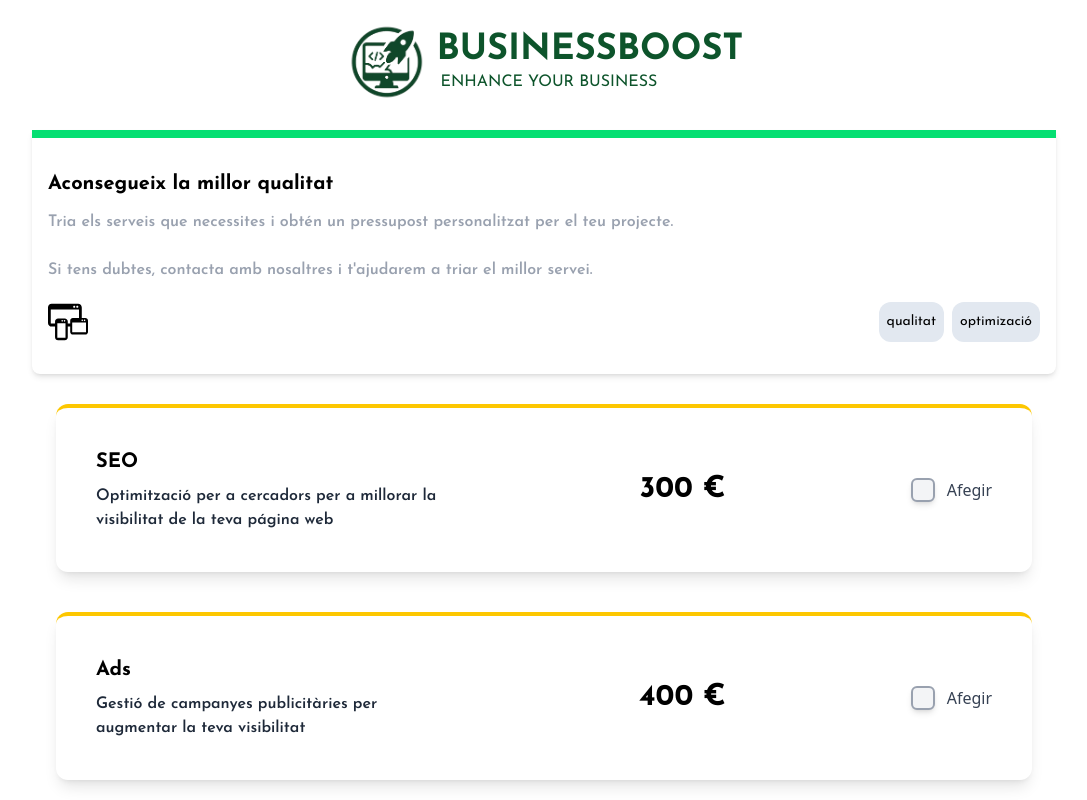
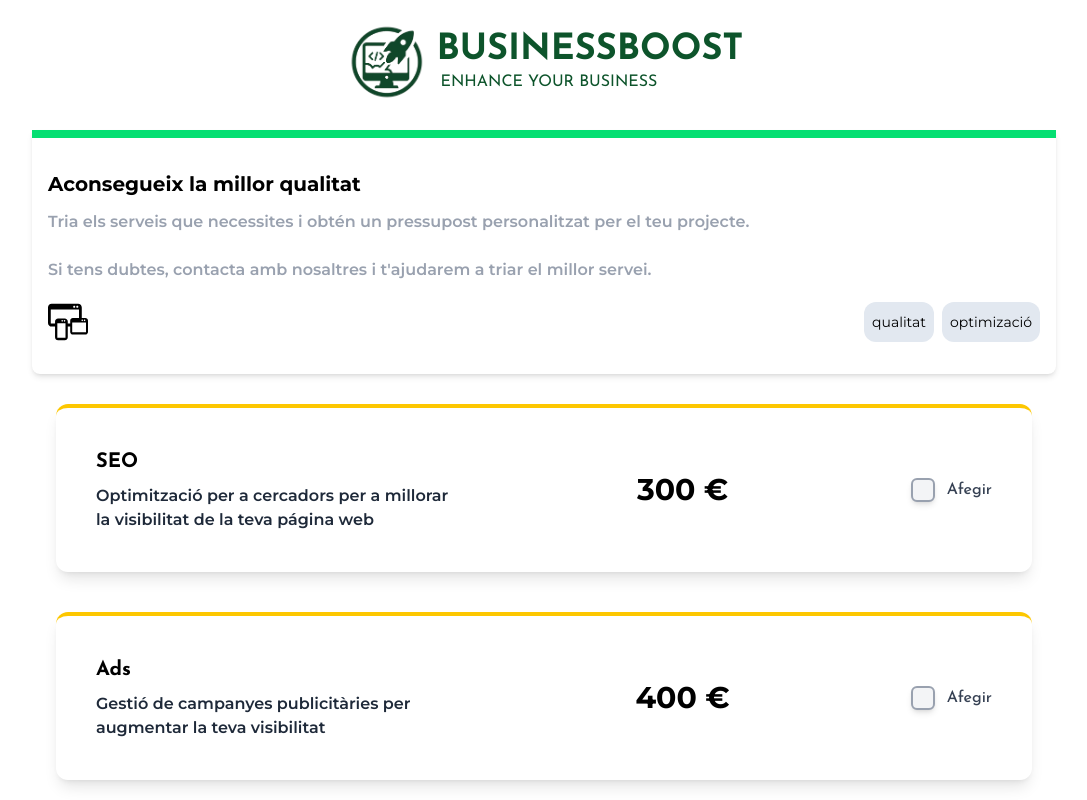
Before and after one commit to JlBestMc/S6.-Budget-Website, a React (Vite) app: page /calculator in a window 1280 px wide. Shown: the top 800 px of the page, without its empty margins (96-1183 px from the left). Built offline with nearby package versions, Linux system fonts and the light colour scheme.

Commit message:
feature WelcomePage completed

```diff
--- a/index.html
+++ b/index.html
@@ -2,7 +2,7 @@
 <html lang="en">
   <head>
     <meta charset="UTF-8" />
-    <link rel="icon" type="image/svg+xml" href="/vite.svg" />
+    <link rel="icon" type="image/svg+xml" href="/src/assets/boost.png" />
     <meta name="viewport" content="width=device-width, initial-scale=1.0" />
     <link href="https://fonts.googleapis.com/css2?family=Josefin+Sans&display=swap" rel="stylesheet">
     <title>BusinessBoost</title>
--- a/src/features/cards/components/Checkbox.tsx
+++ b/src/features/cards/components/Checkbox.tsx
@@ -38,7 +38,7 @@
             </svg>
           </span>
 
-          <span className="ml-3 text-gray-700 group-hover:text-green-500 font-medium transition-colors duration-300">
+          <span className="ml-3 text-gray-700 group-hover:text-green-500 font-josefin font-medium transition-colors duration-300">
             Afegir
           </span>
         </label>
--- a/src/features/cards/components/ServiceCards.tsx
+++ b/src/features/cards/components/ServiceCards.tsx
@@ -16,7 +16,7 @@
 export default function ServiceCards({
   selected,
   onToggle,
-  webOptions
+  webOptions,
 }: ServiceCardsProps) {
   return (
     <div className="space-y-4">
@@ -28,7 +28,8 @@
           onToggle={() => onToggle(service.id)}
           isWebService={service.title.toLowerCase().includes("web")}
           webOptions={
-      service.title.toLowerCase().includes("web") && selected.includes(service.id)
+            service.title.toLowerCase().includes("web") &&
+            selected.includes(service.id)
               ? webOptions
               : undefined
           }
--- a/src/features/cards/components/WebOptions.tsx
+++ b/src/features/cards/components/WebOptions.tsx
@@ -18,7 +18,7 @@
     <div className="flex justify-end">
       <div className="mt-4 space-y-4 pt-4">
         <div className="flex justify-end items-center h-20 gap-3">
-          <span className="text-sm flex items-center text-gray-800 font-semibold"><img className="w-10 mr-3" src={page}></img> Número de pàgines:</span>
+          <span className="text-sm flex items-center text-gray-800 font-semibold font-montserrat"><img className="w-10 mr-3" src={page}></img> Número de pàgines:</span>
           <button
             onClick={() => onChangePages(Math.max(1, numPages - 1))}
             className="cursor-pointer transition-all bg-red-500 text-white px-3  rounded-lg
@@ -45,7 +45,7 @@
         </div>
 
         <div className="flex items-center gap-3 h-20">
-          <span className="text-sm flex items-center text-gray-800 font-semibold"><img className="w-10 mr-2" src={idioma}></img> Número de llenguatges:</span>
+          <span className="text-sm flex items-center text-gray-800 font-semibold font-montserrat"><img className="w-10 mr-2" src={idioma}></img> Número de llenguatges:</span>
           <button
             onClick={() => onChangeLanguages(Math.max(1, numLanguages - 1))}
             className="cursor-pointer transition-all bg-red-500 text-white px-3 rounded-lg
--- a/src/features/cards/components/card.tsx
+++ b/src/features/cards/components/card.tsx
@@ -33,10 +33,10 @@
         <div className="flex flex-row justify-between items-center">
           <div className="w-2/5">
             <h3 className="font-bold w-fit text-xl font-josefin">{title}</h3>
-            <p className="text-md text-gray-800 font-semibold font-josefin pt-2">{description}</p>
+            <p className="text-md text-gray-800 font-semibold font-montserrat pt-2">{description}</p>
           </div>
           <div>
-            <p className="text-3xl font-bold font-josefin">{price} €</p>
+            <p className="text-3xl font-bold font-montserrat">{price} €</p>
           </div>
           <div className="flex items-center gap-3">
             <Checkbox
--- a/src/pages/CalculatorPage.tsx
+++ b/src/pages/CalculatorPage.tsx
@@ -28,16 +28,18 @@
           <p className="text-4xl font-bold text-center text-green-900 font-josefin">
             BUSINESSBOOST
           </p>
-          <p className="text-green-900 pl-1 font-josefin">ENHANCE YOUR BUSINESS</p>
+          <p className="text-green-900 pl-1 font-josefin">
+            ENHANCE YOUR BUSINESS
+          </p>
         </div>
       </div>
       <div className="flex items-center justify-center h-64">
         <div className="w-5xl bg-white rounded-b-lg border-t-8 border-green-400 px-4 py-8 flex flex-col justify-around shadow-md">
-          <p className="text-xl font-bold font-josefin">
+          <p className="text-xl font-bold font-montserrat">
             Aconsegueix la millor qualitat
           </p>
           <div className="py-3">
-            <p className="text-gray-400 font-semibold font-josefin text-md">
+            <p className="text-gray-400 font-semibold font-montserrat text-md">
               Tria els serveis que necessites i obtén un pressupost
               personalitzat per el teu projecte.
               <br />
@@ -49,10 +51,10 @@
           <div className="flex mt-2 justify-between">
             <img className="w-10" src={iconHeader}></img>
             <div className="text-sm flex gap-2">
-              <button className="bg-slate-200 px-2 rounded-xl font-josefin hover:bg-slate-400 transition-colors ease-in-out">
+              <button className="bg-slate-200 px-2 rounded-xl font-montserrat hover:bg-slate-400 transition-colors ease-in-out">
                 qualitat
               </button>
-              <button className="bg-slate-200 px-2 rounded-xl font-josefin hover:bg-slate-400 transition-colors ease-in-out">
+              <button className="bg-slate-200 px-2 rounded-xl font-montserrat hover:bg-slate-400 transition-colors ease-in-out">
                 optimizació
               </button>
             </div>
@@ -71,7 +73,7 @@
             onChangeLanguages: setNumLanguages,
           }}
         />
-        <div className="text-right font-bold text-xl">
+        <div className="text-right font-montserrat font-bold text-xl">
           Preu pressupostat: {total} €
         </div>
       </div>
--- a/src/pages/WelcomePage.tsx
+++ b/src/pages/WelcomePage.tsx
@@ -21,7 +21,7 @@
           </div>
         </div>
         <h1 className="text-6xl font-bold text-transparent mt-16 ml-6 bg-clip-text bg-gradient-to-r from-green-900 to-green-500 font-josefin">
-          Benvingut/da a BusinessBost
+          Benvingut/da a BusinessBoost
         </h1>
         <p className="mb-4 ml-6 my-8 text-xl font-josefin mr-10 leading-10 text-gray-700">Gracies per tonar a visitarnos, clica al botó que tens a continuació per poder accedir a la nostra página de serveis y preus.</p>
         <button
```
Lines whose indentation alone changed are shown as unchanged.
